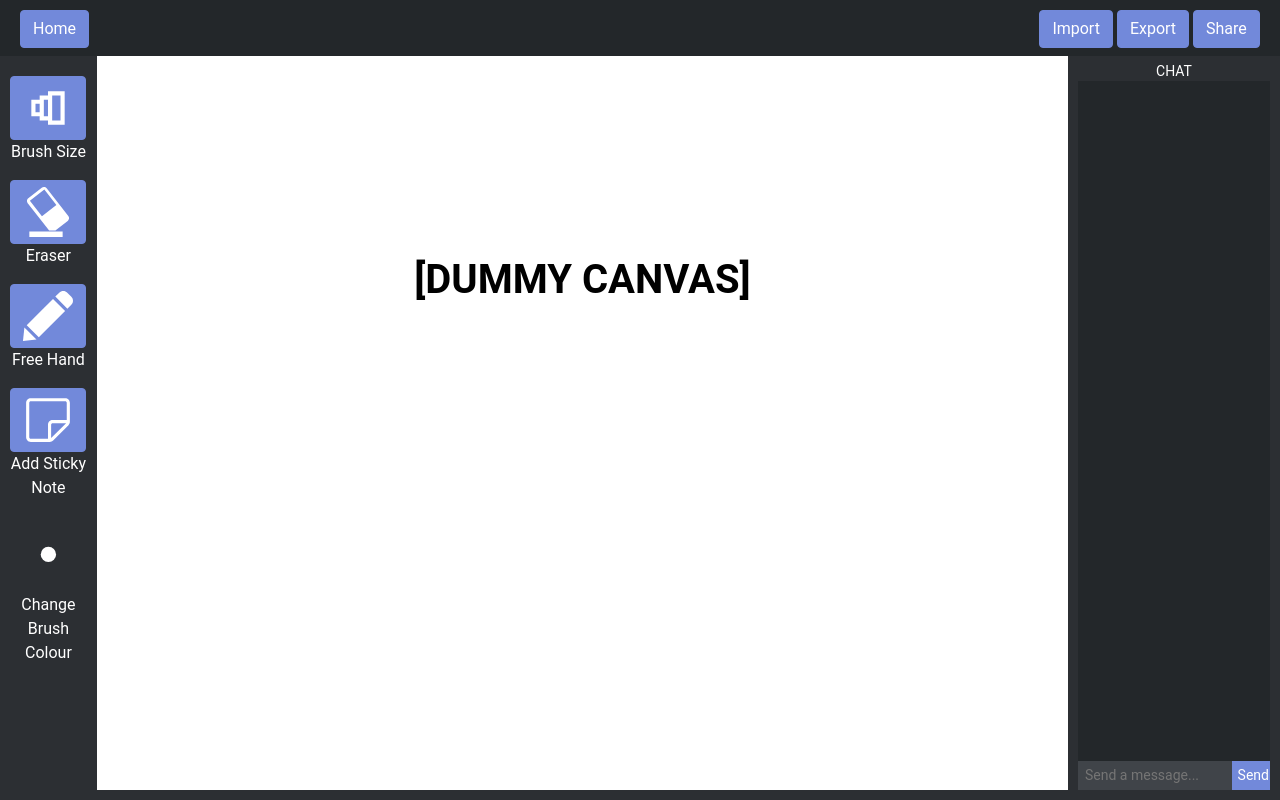
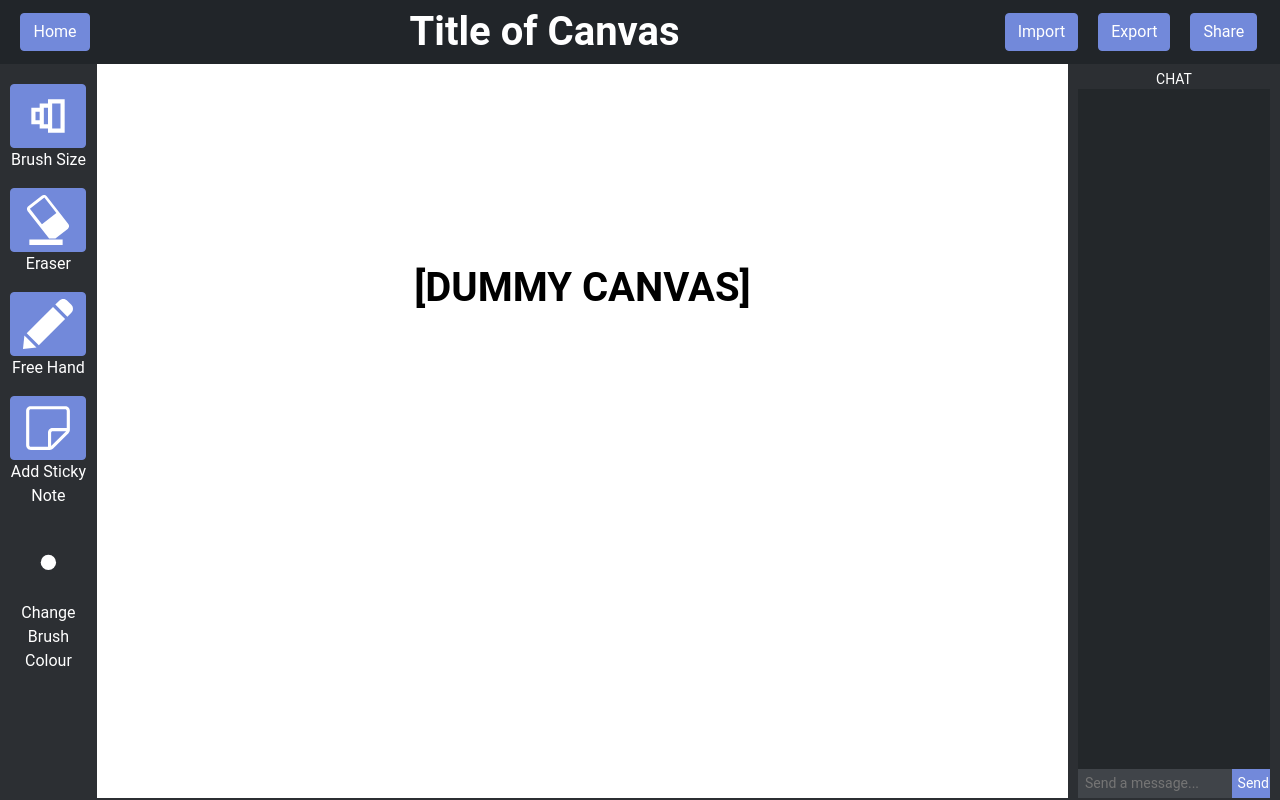
Before and after one commit to kaitlin31415/SENG513_Canvas_Project, a React (Create React App) app: page /canvas in a window 1280 px wide. Built offline with nearby package versions, Linux system fonts and the light colour scheme; no server answers.

Commit message:
Updated header bar
- Header bar now collapsable

```diff
--- a/src/components/ActiveCanvasHeader.js
+++ b/src/components/ActiveCanvasHeader.js
@@ -1,25 +1,44 @@
 //import React, { useState } from "react";
+import {Navbar, Nav, Container} from "react-bootstrap";
 import {Home, Import, Export, Share} from "./HeaderButton";
 import "../styles.scss";
 
 
 const HeaderBar = (props) => {
     return (
-        <div className="headerRow">
-            <div className="headerColumn">
-                <div className="alignLeft"> <Home /> </div>
-            </div>
-            <div className="headerColumn">
-                <h1>{props.title}</h1>
-            </div>
-            <div className="headerColumn">
-                <div className="alignRight">
-                    <Import setShowImportCanvasModal={props.setShowImportCanvasModal} /> {" "}
-                    <Export setShowExportCanvasModal={props.setShowExportCanvasModal} /> {" "}
+        <Navbar collapseOnSelect expand="lg" bg="dark" variant="dark">
+
+            <Nav style={{marginLeft: "1.6vw"}}> <Home /> </Nav>
+
+            <Container>
+            <Nav className="m-auto"><h1> Title of Canvas </h1></Nav>
+            </Container>
+            <Navbar.Toggle aria-controls="responsive-navbar-nav" style={{marginRight: "1.6vw"}}/>
+
+            <Navbar.Collapse id="responsive-navbar-nav">
+                <Nav className="me-auto"> </Nav>
+
+                <Nav style={{marginLeft: "5px", marginRight: "5px"}}>
+                    <Import setShowImportCanvasModal={props.setShowImportCanvasModal} />
+                </Nav>
+
+                <Nav style={{marginLeft: "5px", marginRight: "5px"}}> </Nav> {/*Padding between buttons*/}
+
+                <Nav style={{marginLeft: "5px", marginRight: "5px"}}>
+                    <Export setShowExportCanvasModal={props.setShowExportCanvasModal} />
+                </Nav>
+
+                <Nav style={{marginLeft: "5px", marginRight: "5px"}}> </Nav> {/*Padding between buttons*/}
+
+                <Nav style={{marginLeft: "5px", marginRight: "5px"}}>
                     <Share setShowShareCanvasModal={props.setShowShareCanvasModal} />
-                </div>
-            </div>
-        </div>
+                </Nav>
+
+                <Nav style={{marginLeft: "5px", marginRight: "1vw"}}> </Nav> {/*Padding between buttons*/}
+
+            </Navbar.Collapse>
+
+        </Navbar>
     );
 };
 
--- a/src/components/AllCanvasHeader.js
+++ b/src/components/AllCanvasHeader.js
@@ -1,21 +1,15 @@
 //import React, { useState } from "react";
+import {Navbar, Nav} from "react-bootstrap";
 import {Logout,} from "./HeaderButton";
 import "../styles.scss";
 
 
 const HeaderBar = () => {
     return (
-        <div className="headerRow">
-            <div className="headerColumn">
-                {/* Empty */}
-            </div>
-            <div className="headerColumn">
-                <h1> Your Canvases </h1>
-            </div>
-            <div className="headerColumn">
-                <div className="alignRight"><Logout /></div>
-            </div>
-        </div>
+        <Navbar expand="lg" bg="dark" variant="dark">
+            <Nav className="m-auto"><h1> Your Canvases</h1></Nav>
+            <Nav style={{marginRight: "20px"}}> <Logout /> </Nav>
+        </Navbar>
     );
 };
 
--- a/src/styles.scss
+++ b/src/styles.scss
@@ -84,41 +84,6 @@ h2 {
     text-align: center;
     color: black;
 }
-
-
-.headerBar {
-    width: 100%;
-    height: 7vh;
-    text-align: center;
-    background: $color-5;
-}
-
-    .headerColumn {
-        // float: left;
-        width: 33.33%;
-        padding: 10px;
-    }
-
-    .headerRow {
-        display: flex;
-        // height: 100%;
-    }
-
-    .headerRow:after {
-        content: "";
-        display: table;
-        clear: both;
-    }
-
-    .alignRight {
-        padding: 0px 10px;
-        text-align: right;
-    }
-
-    .alignLeft {
-        padding: 0px 10px;
-        text-align: left;
-    }
 
 
 // .activeCanvas {
```
